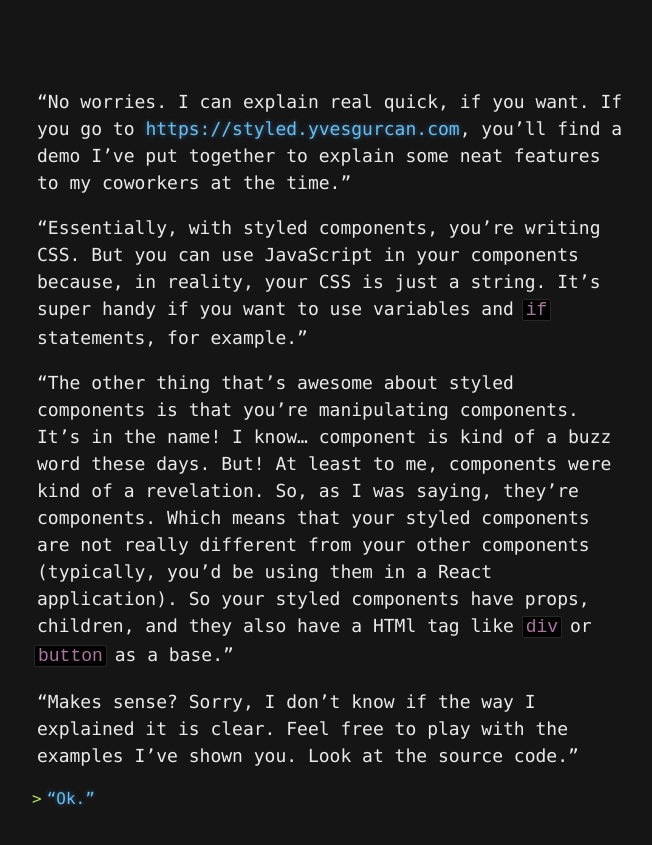
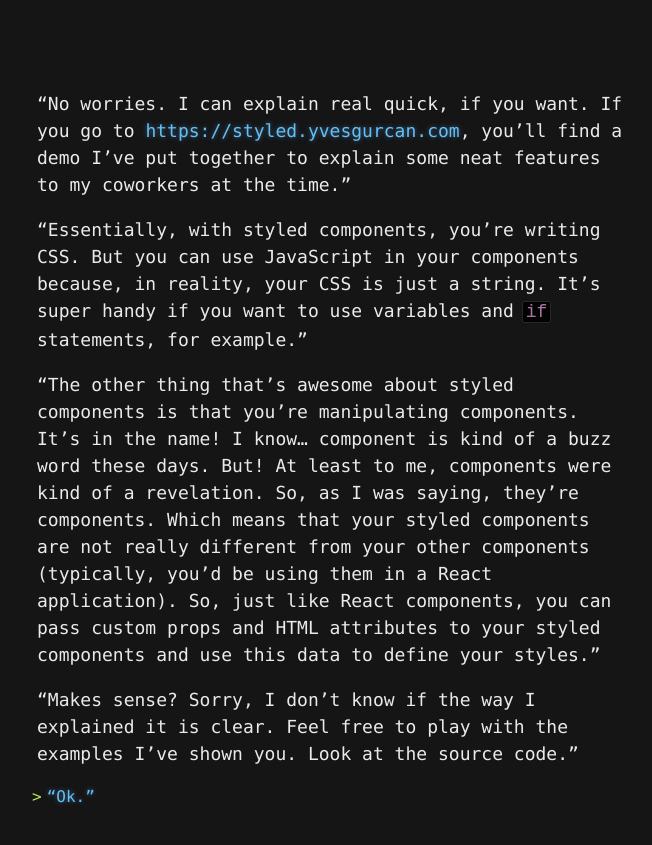
Before and after one commit to yvesgurcan/adventure, a Jekyll site: the page built from styled-no.md, in a window 1280 px wide. Shown: the top 845 px of the page, without its empty margins (308-960 px from the left). Built offline with Jekyll 4.4.1, drawn with Linux system fonts in a browser that asks for light colours; our own code applies the rules of GitHub Pages for plain Markdown files.

Commit message:
Update styled-no.md

```diff
--- a/styled-no.md
+++ b/styled-no.md
@@ -3,7 +3,7 @@
 
 "Essentially, with styled components, you're writing CSS. But you can use JavaScript in your components because, in reality, your CSS is just a string. It's super handy if you want to use variables and `if` statements, for example."
 
-"The other thing that's awesome about styled components is that you're manipulating components. It's in the name! I know... component is kind of a buzz word these days. But! At least to me, components were kind of a revelation. So, as I was saying, they're components. Which means that your styled components are not really different from your other components (typically, you'd be using them in a React application). So your styled components have props, children, and they also have a HTMl tag like `div` or `button` as a base."
+"The other thing that's awesome about styled components is that you're manipulating components. It's in the name! I know... component is kind of a buzz word these days. But! At least to me, components were kind of a revelation. So, as I was saying, they're components. Which means that your styled components are not really different from your other components (typically, you'd be using them in a React application). So, just like React components, you can pass custom props and HTML attributes to your styled components and use this data to define your styles."
 
 "Makes sense? Sorry, I don't know if the way I explained it is clear. Feel free to play with the examples I've shown you. Look at the source code."
 
```
